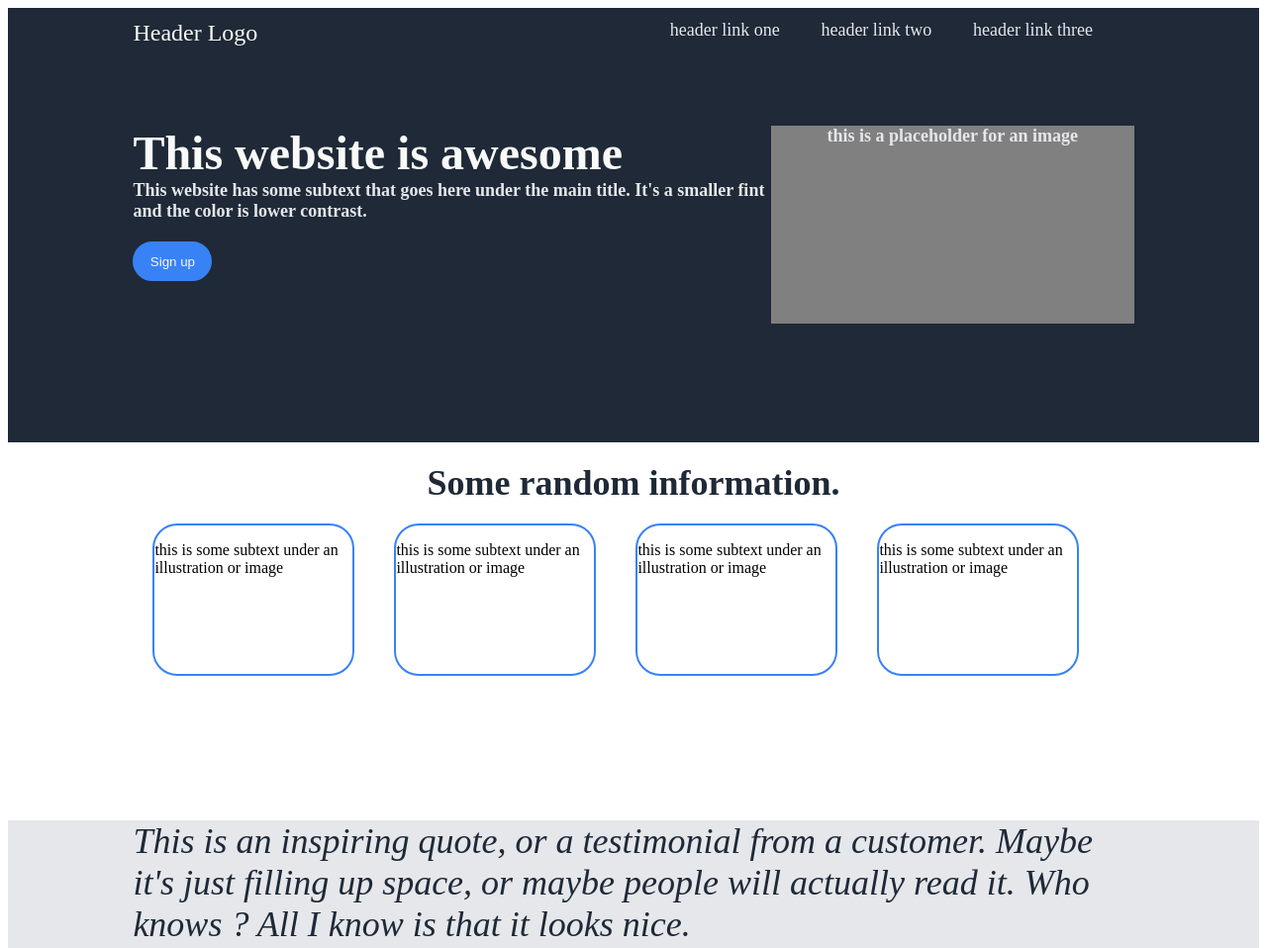
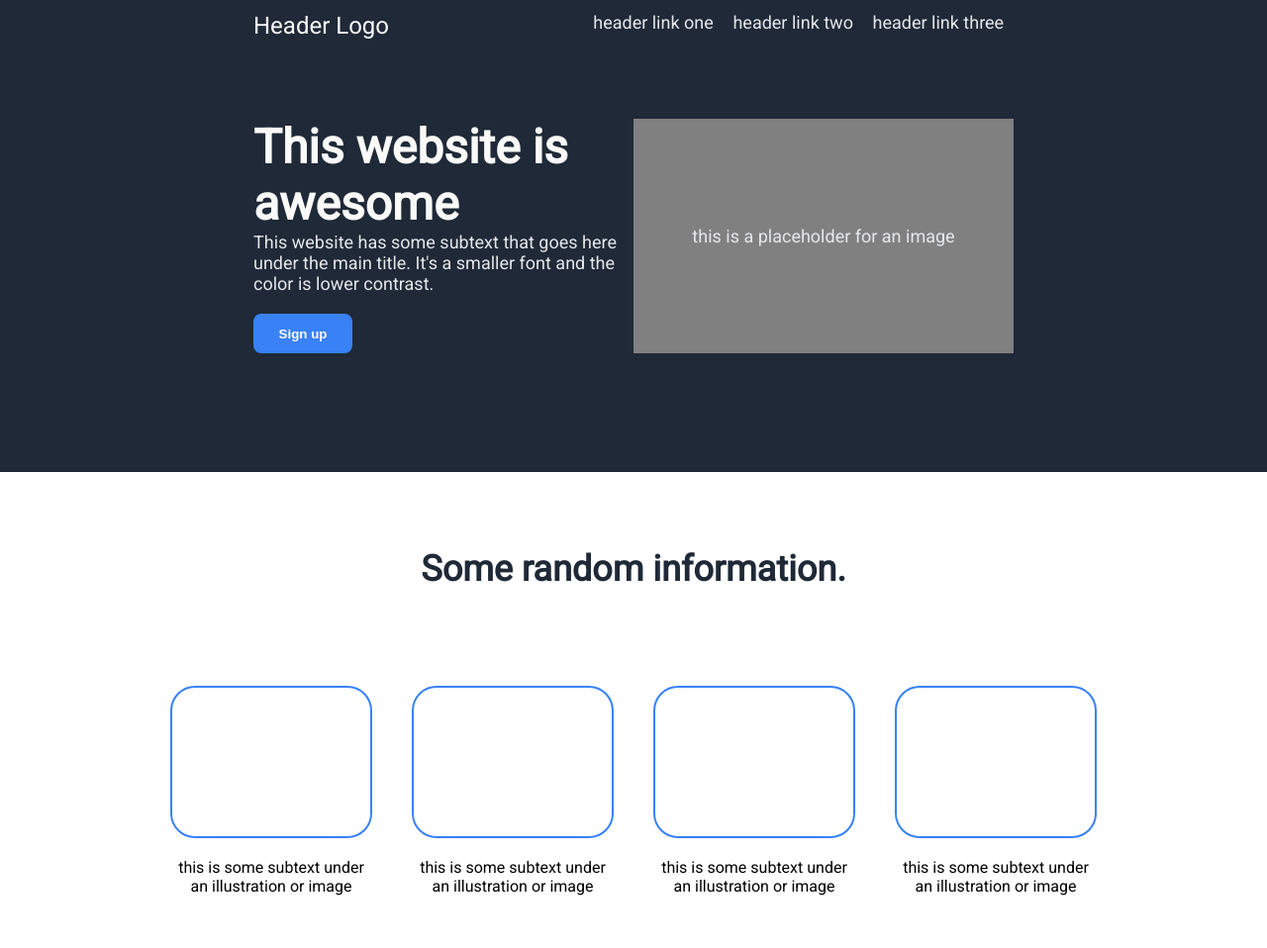
Before and after one commit to teddyalexandre/odin-landing-page, a plain HTML site: page index.html in a window 1280 px wide. Shown: the top 958 px of the page at 99% size. Drawn offline with Linux system fonts and the light colour scheme.

Commit message:
new version, quite similar to the design

```diff
--- a/index.html
+++ b/index.html
@@ -21,11 +21,13 @@
         <div class="header-text-img">
             <div class="header-text">
                 <div class="main">This website is awesome</div>
-                <div class="secondary">This website has some subtext that goes here under the main title. It's a smaller fint and the color is lower contrast.</div>
+                <div class="secondary">This website has some subtext that goes here under the main title. It's a smaller font and the color is lower contrast.</div>
                 <button class="button">Sign up</button>
             </div>
 
-            <div class="image">this is a placeholder for an image</div>
+            <div class="image">
+                <div class="placeholder">this is a placeholder for an image</div>
+            </div>
         </div>
     </div>
 
@@ -33,16 +35,20 @@
         <div class="rd-info">Some random information.</div>
         <div class="rounded-and-text">
             <div class="single-elt">
-                <p>this is some subtext under an illustration or image</p>
+                <div class="imgrect"></div>
+                <div class="imgtext">this is some subtext under an illustration or image</div>
             </div>
             <div class="single-elt">
-                <p>this is some subtext under an illustration or image</p>
+                <div class="imgrect"></div>
+                <div class="imgtext">this is some subtext under an illustration or image</div>
             </div>
             <div class="single-elt">
-                <p>this is some subtext under an illustration or image</p>
+                <div class="imgrect"></div>
+                <div class="imgtext">this is some subtext under an illustration or image</div>
             </div>
             <div class="single-elt">
-                <p>this is some subtext under an illustration or image</p>
+                <div class="imgrect"></div>
+                <div class="imgtext">this is some subtext under an illustration or image</div>
             </div>
         </div>
     </div>
--- a/styles.css
+++ b/styles.css
@@ -1,6 +1,7 @@
 @import url('http://fonts.googleapis.com/css?family=Roboto');
-.body {
+body {
     font-family: 'Roboto', sans-serif;
+    margin: 0px;
 }
 
 .hero,
@@ -18,7 +19,6 @@
     flex-direction: row;
     font-size: 48px;
     color: #F9FAF8;
-    font-weight: 800;
     margin-top: 80px;
     margin-bottom: 80px;
 }
@@ -26,7 +26,7 @@
 .header-text-img .header-text {
     display: flex;
     flex-direction: column;
-    flex-grow: 1;
+    flex: 1 1 0px;
 }
 
 .header-text .main {
@@ -62,23 +62,29 @@
 
 .header-text-img .image {
     /* Background gray rectangle for the image */
-    width: 500px;
-    height: 200px;
-    text-align: center;
+    display: flex;
+    align-items: center;
+    justify-content: center;
     background-color: gray;
     top: 50%;
     left: 50%;
-    flex-grow: 4;
+    flex: 1 1 0px;
+}
+
+.placeholder {
+    text-align: center;
 }
 
 .button {
-    background-color: #3882F6;
     color: #F9FAF8;
-    border-radius: 25px;
-    width: 80px;
+    border-radius: 8px;
+    width: 100px;
     height: 40px;
     margin-top: 20px;
+    padding-left: 13px;
+    padding-right: 13px;
     border: 2px solid #3882F6;
+    font-weight: bold;
 }
 
 .h1 {
@@ -91,13 +97,17 @@
 .footer {
     text-align: center;
     color: #F9FAF8;
-    padding-top: 10%;
+    padding: 4rem;
 }
 
 .hero,
 .boxes,
-.footer,
-.third-section {
+.footer {
+    padding-left: 20%;
+    padding-right: 20%;
+}
+
+.quote {
     padding-left: 10%;
     padding-right: 10%;
 }
@@ -123,6 +133,7 @@
 .header-links .link-h {
     font-size: 18px;
     flex-grow: 1;
+    text-align: center;
 }
 
 .rd-info {
@@ -130,16 +141,24 @@
     font-size: 36px;
     font-weight: 800;
     color: #1F2937;
-    margin-top: 20px;
+    margin: 10%;
 }
 
 .rounded-and-text {
     display: flex;
     flex-direction: row;
     flex-wrap: nowrap;
+    justify-content: center;
+    margin-bottom: 10%;
 }
 
 .single-elt {
+    display: flex;
+    flex-direction: column;
+    align-items: center;
+}
+
+.imgrect {
     border-radius: 25px;
     width: 200px;
     height: 150px;
@@ -147,14 +166,25 @@
     border: 2px solid #3882F6;
 }
 
+.imgtext {
+    width: 200px;
+    margin-bottom: 10%;
+    text-align: center;
+}
+
 .quote {
     /* Quote background */
     background-color: #E5E7EB;
+    justify-content: center;
+    padding-top: 2%;
+    padding-bottom: 2%;
 }
 
 .quotetext {
     /* Quote text */
     margin: 10%;
+    top: 50%;
+    left: 50%;
     font-size: 36px;
     font-style: italic;
     color: #1F2937;
@@ -165,6 +195,7 @@
     margin: 10%;
     text-align: right;
     font-weight: 800;
+    font-size: 24px;
 }
 
 .third-section {
@@ -186,6 +217,8 @@
 .button-two {
     border: 2px solid #F9FAF8;
     border-radius: 10px;
+    width: 100px;
+    font-weight: 800;
     color: #F9FAF8;
     background-color: #3882F6;
 }
```
